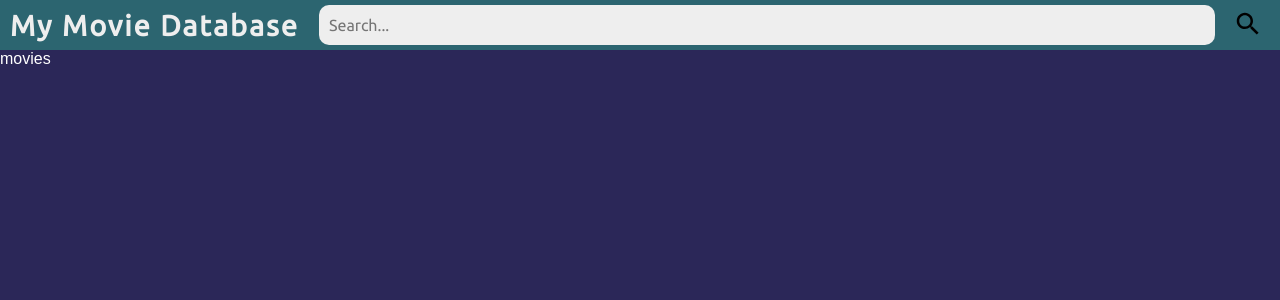
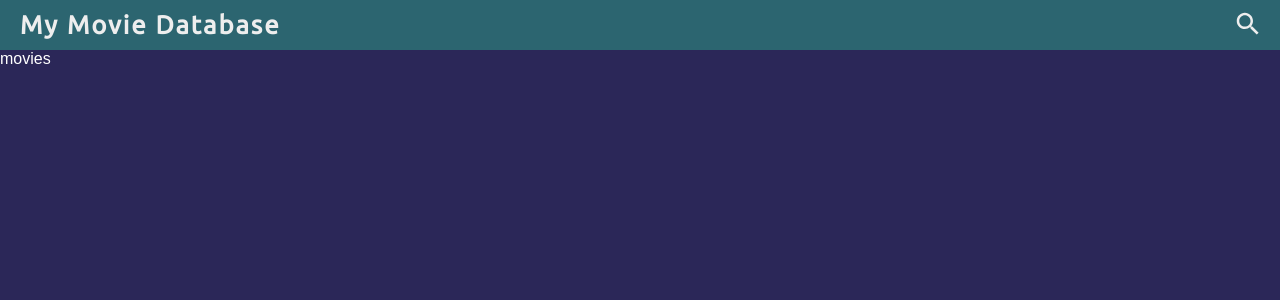
Before and after one commit to holgermanzke/mymdb, a React (Create React App) app: page / in a window 1280 px wide. Shown: the top 300 px of the page. Built offline with nearby package versions, Linux system fonts and the light colour scheme; a web font is replaced by a local one.

Commit message:
add search functionality remove input if search is not active

```diff
--- a/src/components/Header.js
+++ b/src/components/Header.js
@@ -10,15 +10,19 @@ const AppBar = styled.header`
   height: 50px;
   display: flex;
   align-items: center;
-  justify-content: space-around;
+  justify-content: space-between;
 `;
 
 export default function Header() {
+  const [showSearch, setShowSearch] = React.useState(false);
   return (
     <AppBar>
-      <Logo text="My Movie Database" />
-      <SearchBar />
-      <SearchButton />
+      {!showSearch && <Logo text="My Movie Database" />}
+      {showSearch && <SearchBar />}
+      <SearchButton
+        active={showSearch}
+        onClick={() => setShowSearch(!showSearch)}
+      />
     </AppBar>
   );
 }
--- a/src/components/SearchButton.js
+++ b/src/components/SearchButton.js
@@ -1,6 +1,7 @@
 import React from "react";
 import styled from "@emotion/styled";
 import search from "../assets/search.svg";
+import cancel from "../assets/cancel.svg";
 
 const SearchSubmitButton = styled.button`
   background: #2c6570;
@@ -9,6 +10,7 @@ const SearchSubmitButton = styled.button`
   flex-shrink: 0;
   outline: none;
   border: 0;
+  cursor: pointer;
 `;
 const Icon = styled.img`
   color: #eeeeee;
@@ -16,10 +18,10 @@ const Icon = styled.img`
   width: 30px;
 `;
 
-export default function SearchButton() {
+export default function SearchButton({ active, onClick }) {
   return (
-    <SearchSubmitButton>
-      <Icon src={search} />
+    <SearchSubmitButton onClick={onClick}>
+      <Icon src={active ? cancel : search} />
     </SearchSubmitButton>
   );
 }
--- a/src/components/logo.js
+++ b/src/components/logo.js
@@ -7,8 +7,8 @@ const Title = styled.h1`
   text-align: center;
   color: #eeeeee;
   letter-spacing: 2px;
-  font-size: 1.8rem;
-  padding: 0 10px;
+  font-size: 1.6rem;
+  padding: 0 20px;
 `;
 
 export default function Logo({ text }) {
```
Also changed, not shown: src/assets/cancel.svg (added), src/assets/search.svg.
